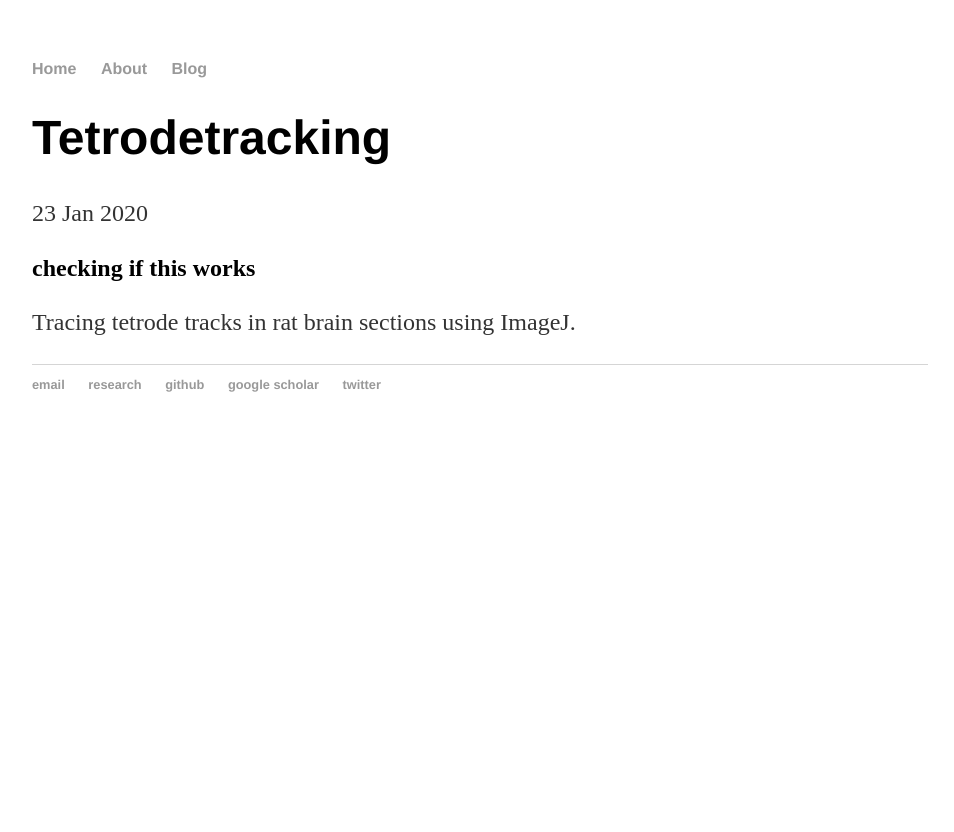
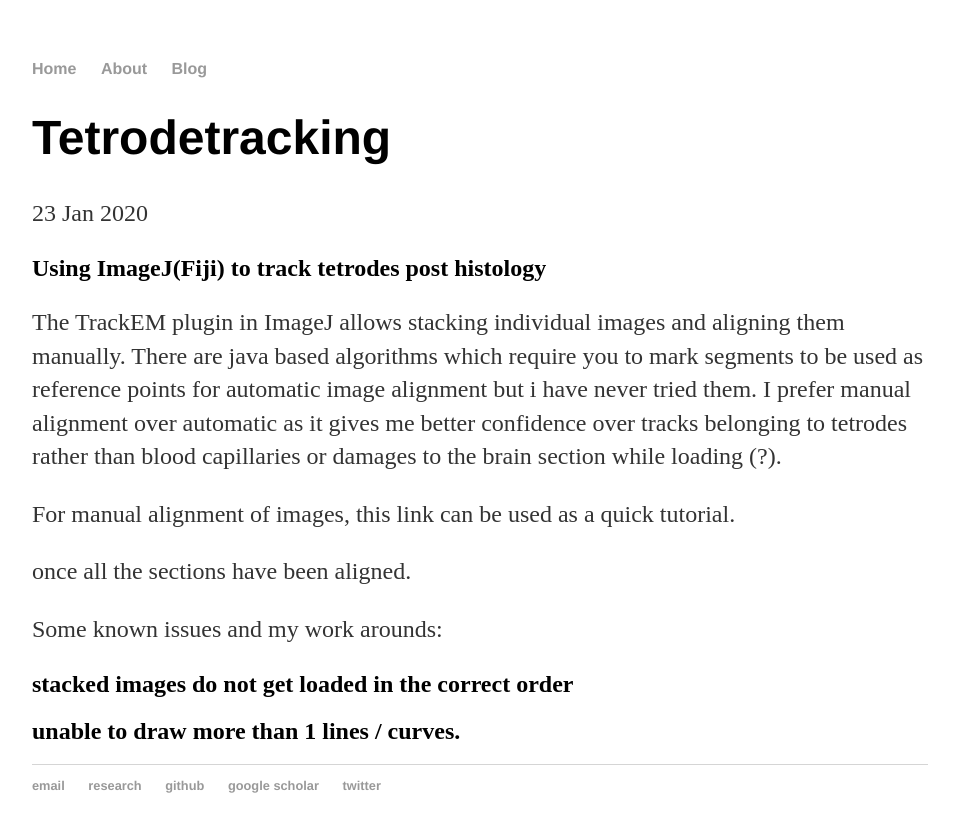
Before and after one commit to AdiBish/adibish.github.io, a Jekyll site: the page built from _posts/2020-01-23-TetrodeTracking.md, in a window 1280 px wide. Shown: the top 832 px of the page, without its empty margins (160-1114 px from the left). Built offline with Jekyll 4.4.1, drawn with Linux system fonts in a browser that asks for light colours; our own code applies the rules of GitHub Pages for plain Markdown files; comment, search, counter and statistics services are not loaded.

Commit message:
Update 2020-01-23-TetrodeTracking.md

```diff
--- a/_posts/2020-01-23-TetrodeTracking.md
+++ b/_posts/2020-01-23-TetrodeTracking.md
@@ -1,3 +1,20 @@
-## checking if this works
+## Using ImageJ(Fiji) to track tetrodes post histology
 
-Tracing tetrode tracks in rat brain sections using ImageJ.
+The TrackEM plugin in ImageJ allows stacking individual images and aligning them manually.
+There are java based algorithms which require you to mark segments to be used as reference points for automatic image alignment but i have never tried them. I prefer manual alignment over automatic as it gives me better confidence over tracks belonging to tetrodes rather than blood capillaries or damages to the brain section while loading (?).
+
+For manual alignment of images, this link can be used as a quick tutorial.
+
+once all the sections have been aligned.
+
+
+
+
+
+
+
+
+Some known issues and my work arounds:
+## stacked images do not get loaded in the correct order
+
+## unable to draw more than 1 lines / curves.
```
